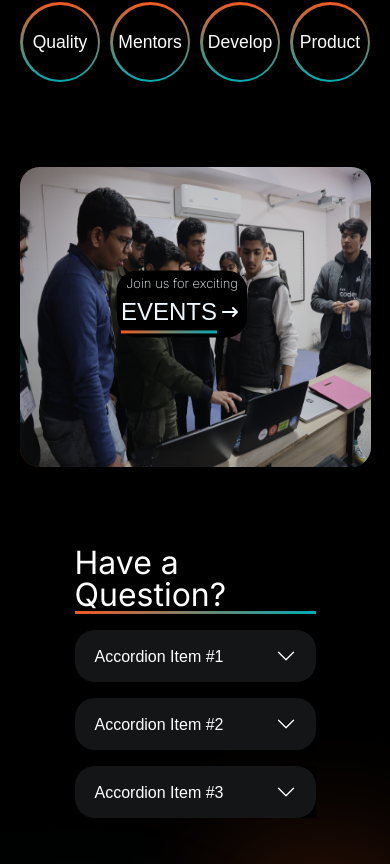
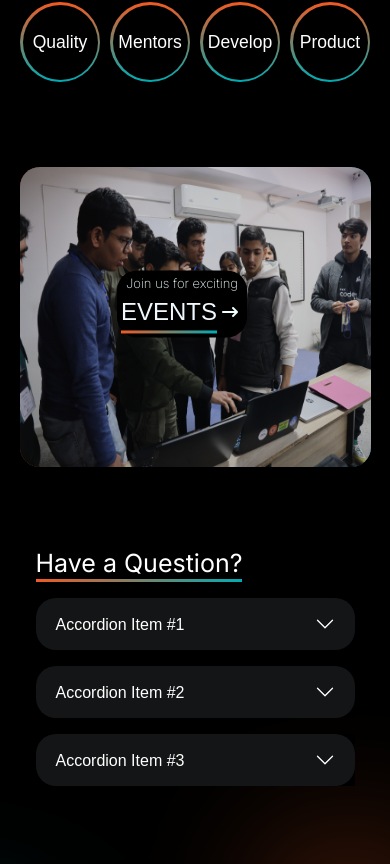
Before and after one commit to Harshitazz/Geekwebsite, a React (Create React App) app: page / in a window 390 px wide. Shown: the part 1131-1995 px from the top of the page. Built offline with nearby package versions, Linux system fonts and the light colour scheme.

Commit message:
Your commit message here

```diff
--- a/src/component/ContactForm.css
+++ b/src/component/ContactForm.css
@@ -195,3 +195,16 @@ p {
     font-size: 10px;
   }
 }
+
+@media screen and (max-width: 480px){
+  .group-3{
+    width: 90%;
+  }
+  .about-us{
+    font-size: 25px;
+  }
+  .contact-form-details{
+    position: initial;
+    margin: 2rem auto;
+  }
+}
--- a/src/component/Darkbackground.js
+++ b/src/component/Darkbackground.js
@@ -35,10 +35,7 @@ const DarkBackground = () => {
         </div>
       </div>
       <div class="sphere1"></div>
-      <div className="about-us-section2">
-
-
-        <div className="section-title  ">
+      <div className="section-title  ">
           <div className="features-pill">
             <div className="features">
               <div className="feature">
@@ -73,6 +70,10 @@ const DarkBackground = () => {
             </div>
           </div>
         </div>
+      <div className="about-us-section2">
+
+
+
         <div><AboutSection /></div>
         <div><Section/></div>
       </div>
--- a/src/component/Faq.css
+++ b/src/component/Faq.css
@@ -36,3 +36,9 @@
 .accordion-flush>.accordion-item>.accordion-header .accordion-button, .accordion-flush>.accordion-item>.accordion-header .accordion-button.collapsed {
     background-color:#141516 ;
 }
+
+@media screen and (max-width: 480px){
+    .faq{
+        width:90%;
+    }
+}
```
